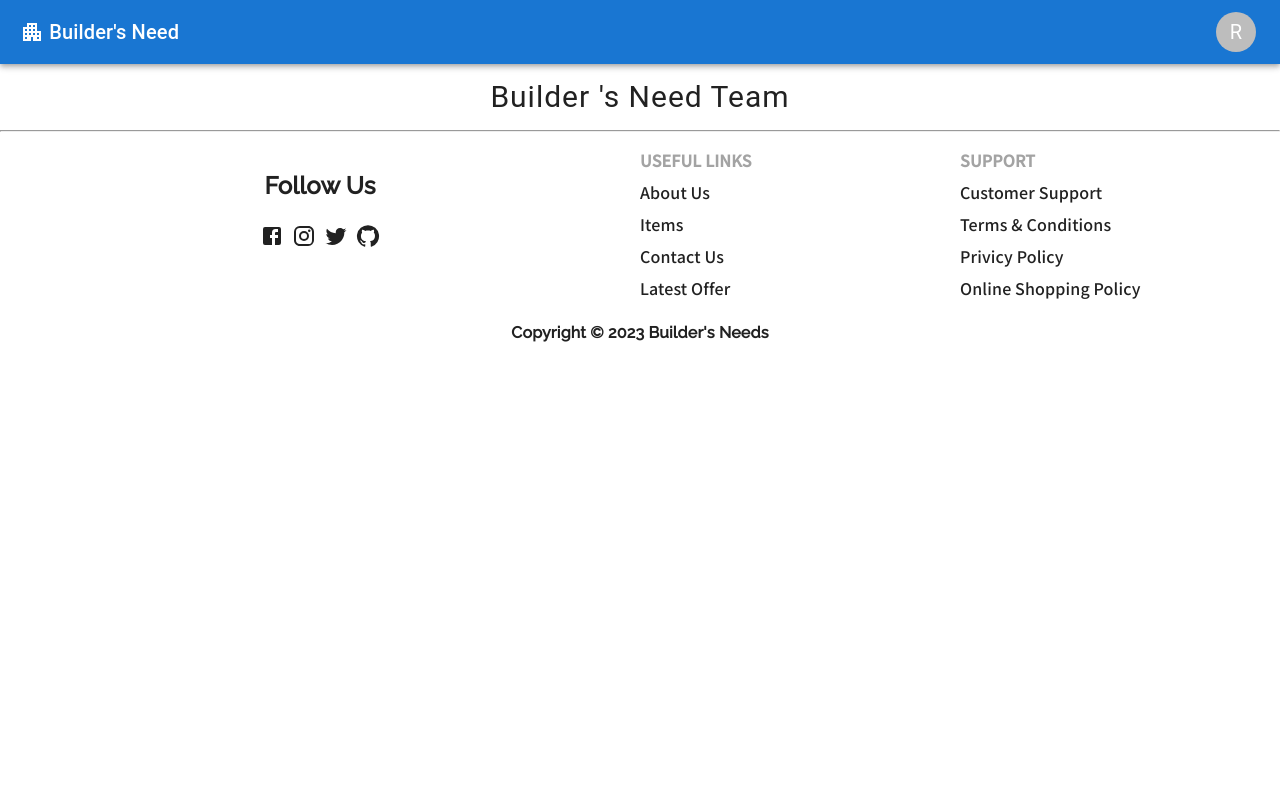
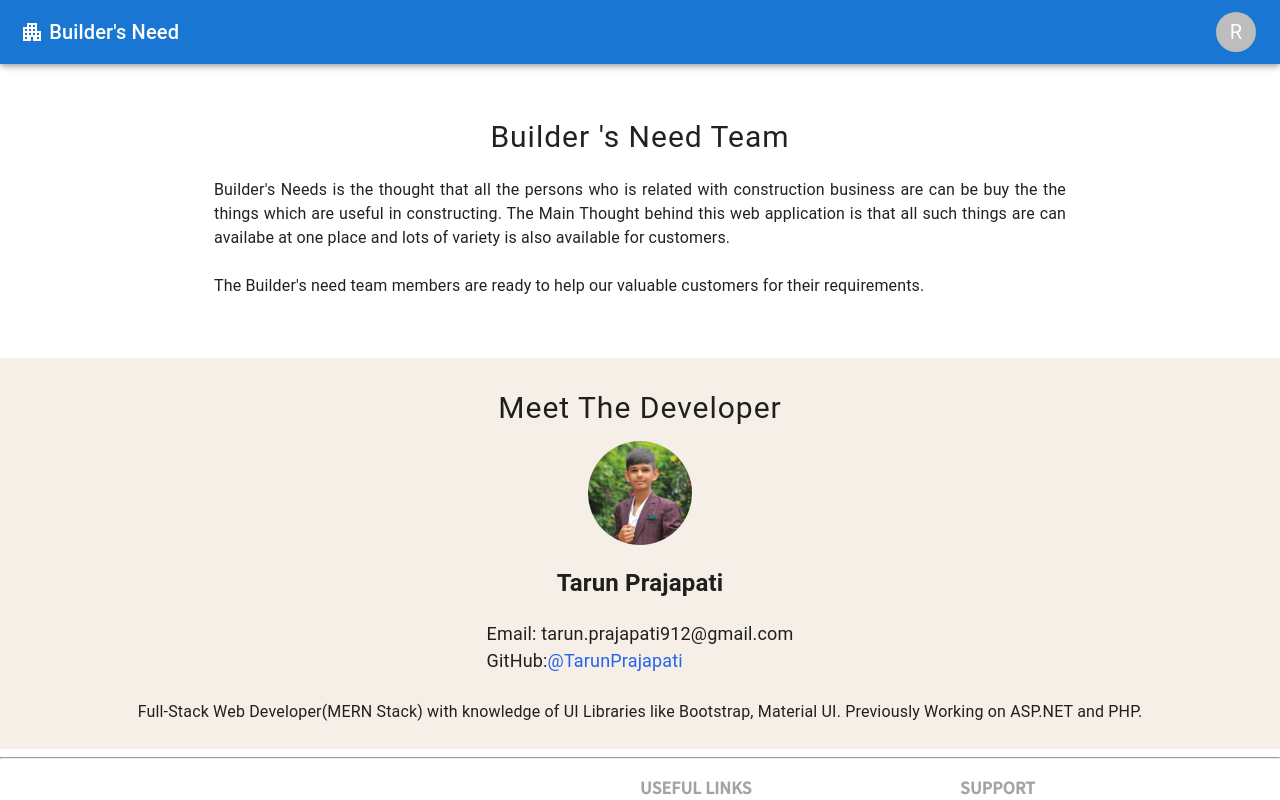
Before and after one commit to TarunPrajapati-9/Builders-Need, a React (Vite) app: page /about in a window 1280 px wide. Shown: the top 800 px of the page. Built offline with nearby package versions, Linux system fonts and the light colour scheme.

Commit message:
Contact Page Added  & About Page Done.

```diff
--- a/src/App.jsx
+++ b/src/App.jsx
@@ -40,7 +40,6 @@ function App() {
           <Route exact path="/activeOrders" element={<Orders />} />
           <Route exact path="/history" element={<History />} />
           <Route exact path="/about" element={<AboutUs />} />
-          <Route exact path="/contact" element={<Items />} />
           <Route exact path="/profile" element={<Home />} />
           <Route exact path="/signup" element={<Signup />} />
           <Route exact path="/signin" element={<SignIn />} />
--- a/src/components/AboutUs.jsx
+++ b/src/components/AboutUs.jsx
@@ -1,19 +1,88 @@
-import { Container, Stack, Typography } from "@mui/material";
+import { Container, Avatar, Stack, Typography, Box } from "@mui/material";
 export default function AboutUs() {
   return (
+    <>
       <Container
-      maxWidth="sm"
+        maxWidth="md"
         sx={{
           display: "flex",
           justifyContent: "center",
           marginTop: "1vh",
+          padding: "40px",
         }}
       >
-      <Stack spacing={2} direction="column">
-        <Typography variant="caption" fontSize={30}>
+        <Stack spacing={2} mb={2.5}>
+          <Typography variant="caption" fontSize={30} align="center">
             Builder &apos;s Need Team
+          </Typography>
+          <Typography variant="body1" fontSize={16} align="justify">
+            Builder&apos;s Needs is the thought that all the persons who is
+            related with construction business are can be buy the the things
+            which are useful in constructing. The Main Thought behind this web
+            application is that all such things are can availabe at one place
+            and lots of variety is also available for customers.
+            <br /> <br />
+            The Builder&apos;s need team members are ready to help our valuable
+            customers for their requirements.
           </Typography>
         </Stack>
       </Container>
+      <Container
+        maxWidth="100%"
+        sx={{
+          display: "flex",
+          flexDirection: "column",
+          alignItems: "center",
+          backgroundColor: "#F5EFE7",
+          padding: "25px",
+        }}
+      >
+        <Typography variant="caption" fontSize={30} align="center">
+          Meet The Developer
+        </Typography>
+        <Box
+          sx={{
+            width: "100%",
+            display: "flex",
+            flexDirection: "column",
+            alignItems: "center",
+            textAlign: "center",
+          }}
+          mt={1}
+        >
+          <Avatar
+            alt="Remy Sharp"
+            src="/profile.JPG"
+            sx={{
+              color: "transparent",
+              height: "6.5rem",
+              width: "6.5rem",
+              maxWidth: "100%",
+              borderRadius: "9999px",
+            }}
+          />
+          <h2>Tarun Prajapati</h2>
+          <Typography variant="body1" fontSize={18} align="justify">
+            Email: tarun.prajapati912@gmail.com
+            <br />
+            GitHub:
+            <a
+              href="https://github.com/TarunPrajapati-9"
+              target="_blank"
+              rel="noreferrer"
+              style={{ textDecoration: "none", color: "#2563EB" }}
+            >
+              @TarunPrajapati
+            </a>
+            <br />
+            <br />
+          </Typography>
+        </Box>
+        <Typography variant="body2" fontSize={16}>
+          Full-Stack Web Developer(MERN Stack) with knowledge of UI Libraries
+          like Bootstrap, Material UI. Previously Working on ASP.NET and PHP.
+        </Typography>
+      </Container>
+    </>
   );
 }
--- a/src/components/BottomBar/BottomBar.jsx
+++ b/src/components/BottomBar/BottomBar.jsx
@@ -6,15 +6,33 @@ import GitHubIcon from "@mui/icons-material/GitHub";
 import TwitterIcon from "@mui/icons-material/Twitter";
 import { Link } from "react-router-dom";
 import "./BottomBar.css";
+import { useState } from "react";
+import Model from "../Model";
 
 function BottomBar() {
+  const [isContactModalOpen, setContactModalOpen] = useState(false);
+
   const navigateToURL = (url) => {
     window.open(url, "_blank");
+  };
+
+  const handleContactModalOpen = () => {
+    setContactModalOpen(true);
+  };
+
+  const handleContactModalClose = () => {
+    setContactModalOpen(false);
   };
 
   let date = new Date();
   return (
     <>
+      {isContactModalOpen && (
+        <Model
+          open={isContactModalOpen}
+          handleClose={handleContactModalClose}
+        />
+      )}
       <div>
         <hr />
         <Box
@@ -69,13 +87,13 @@ function BottomBar() {
           <Box sx={{ width: "25%" }}>
             <Stack direction={"column"} spacing={1} className="stack">
               <h4 className="headingBlur">USEFUL LINKS</h4>
-              <Link to="/items" className="myLink">
+              <Link to="/about" className="myLink">
                 About Us
               </Link>
               <Link to="/items" className="myLink">
                 Items
               </Link>
-              <Link to="/items" className="myLink">
+              <Link onClick={handleContactModalOpen} className="myLink">
                 Contact Us
               </Link>
               <Link to="/items" className="myLink">
--- a/src/components/Home.jsx
+++ b/src/components/Home.jsx
@@ -49,7 +49,7 @@ function Home() {
   return (
     <>
       <CssBaseline />
-      <Grid container justifyContent="center" style={{ marginTop: "2.5vh" }}>
+      <Grid container justifyContent="center" sx={{ marginTop: ".4vh" }}>
         <div style={{ position: "relative", width: "100%" }}>
           <img
             src={images[currentImageIndex]}
--- a/src/components/Model.jsx
+++ b/src/components/Model.jsx
@@ -14,7 +14,7 @@ const style = {
   boxShadow: 24,
   p: 4,
 };
-function ProfileModal({ open, handleClose }) {
+export default function Model({ open, handleClose }) {
   return (
     <Modal
       open={open}
@@ -34,10 +34,8 @@ function ProfileModal({ open, handleClose }) {
   );
 }
 
-export default ProfileModal;
-
 {
-  /* <ProfileModal
+  /* <Model
           open={isProfileModalOpen}
           handleClose={handleProfileModalClose}
         /> */
--- a/src/components/SideBar.jsx
+++ b/src/components/SideBar.jsx
@@ -51,14 +51,14 @@ export default function PersistentDrawerLeft({ toggleTheme, theme }) {
   };
 
   return (
-    <Box sx={{ display: "flex" }}>
+    <Box sx={{ position: "sticky", top: 0, zIndex: 1000 }}>
       <ProfilePopper
         open={isProfileModalOpen}
         handleClose={handleProfileModalClose}
         anchorEl={anchorEl}
       />
       <CssBaseline />
-      <MuiAppBar position="sticky" open={open}>
+      <MuiAppBar position="relative" open={open}>
         <Toolbar sx={{ display: "flex", justifyContent: "space-between" }}>
           <div>
             <IconButton
@@ -77,7 +77,8 @@ export default function PersistentDrawerLeft({ toggleTheme, theme }) {
             alt="Remy Sharp"
             onClick={handleProfileModalOpen}
             src="/favicon.png"
-          ></Avatar>
+            sx={{ cursor: "pointer" }}
+          />
         </Toolbar>
       </MuiAppBar>
 
```
Also changed, not shown: public/profile.JPG (added). Lines whose indentation alone changed are shown as unchanged.
